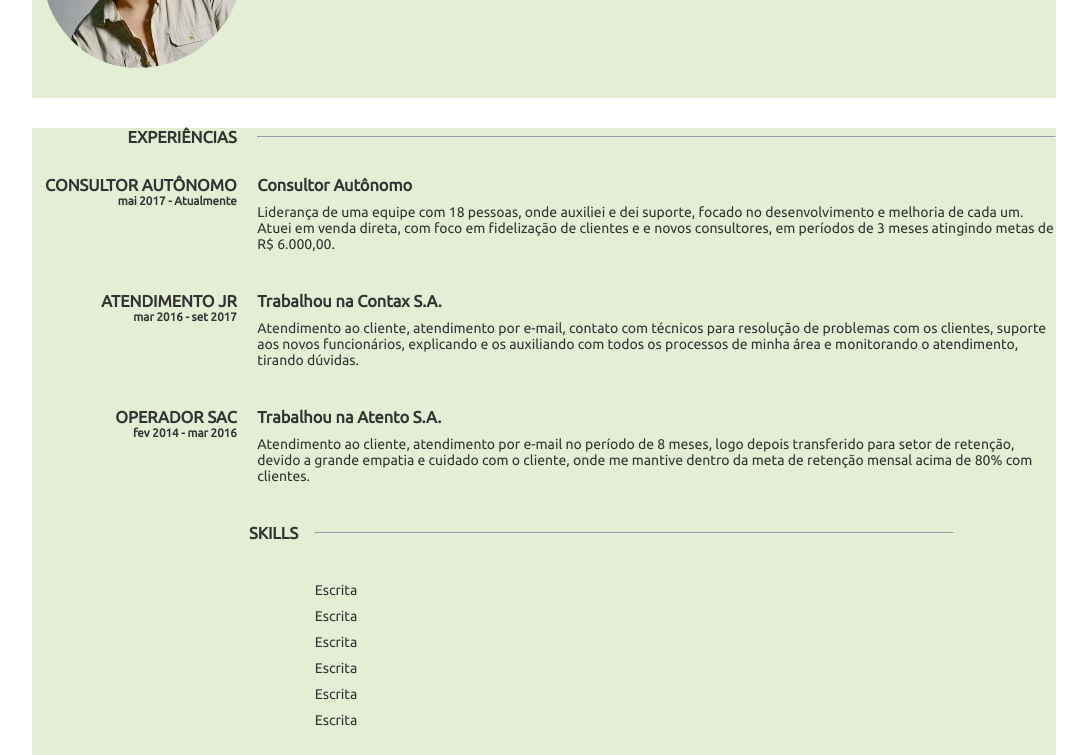
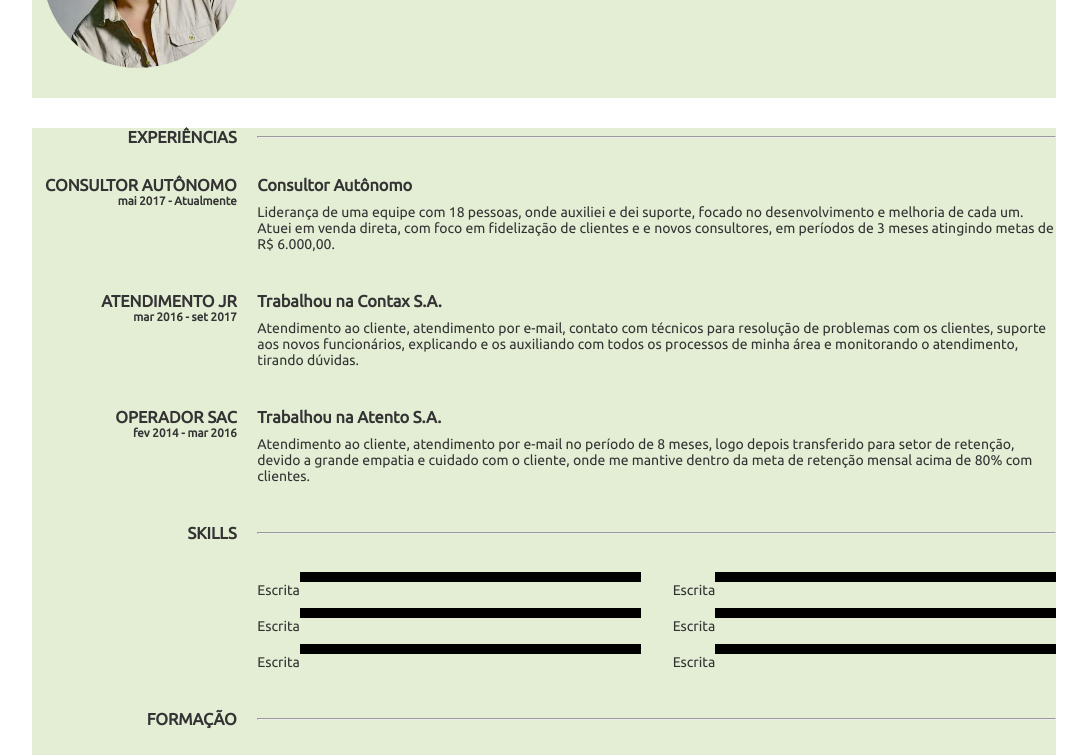
Before and after one commit to alexandremdeveloper/alexandremdeveloper.github.io, a plain HTML site: page index.html in a window 1280 px wide. Shown: the part 162-917 px from the top of the page, without its empty margins (96-1183 px from the left). Drawn offline with Linux system fonts and the light colour scheme.

Commit message:
atualizando corpo do curriculo

```diff
--- a/css/estilo.css
+++ b/css/estilo.css
@@ -74,3 +74,18 @@ p {
     padding: 20px;
     margin-top: 30px;
 }
+.skill {
+    display: flex;
+    justify-content: space-between;
+}
+.habilidade{
+    width: 48%;
+}
+.barra {
+    width: 100%;
+    height: 10px;
+    background: #000;
+}
+.habilidade div{
+    display: flex;
+}
--- a/index.html
+++ b/index.html
@@ -84,7 +84,7 @@
             </div>
         </div>
 
-        <div class="conteudo skill">
+
         <div class="experiencia">
             <div class="esquerda">
                 <h3 class="titulo-sessao">skills</h3>
@@ -96,7 +96,7 @@
         <div class="experiencia">
             <div class="esquerda">
             </div>
-                <div class="direita">
+            <div class="direita skill">
                 <div class="habilidade">
                     <div>
                         <p>Escrita</p>
@@ -127,8 +127,6 @@
                 </div>
             </div>
         </div>
-        </div>
-        <div class="conteudo experiencias">
         <div class="experiencia">
                 <div class="esquerda">
                     <h3 class="titulo-sessao">Formação</h3>
@@ -189,9 +187,6 @@
                 </div>
             </div>
     </div>
-
-
-    </div>
     <footer class="rodape">
         <p>© Alexandre Martins 2019. Todos os direitos Reservados.</p>
     </footer>
```
Lines whose indentation alone changed are shown as unchanged.
